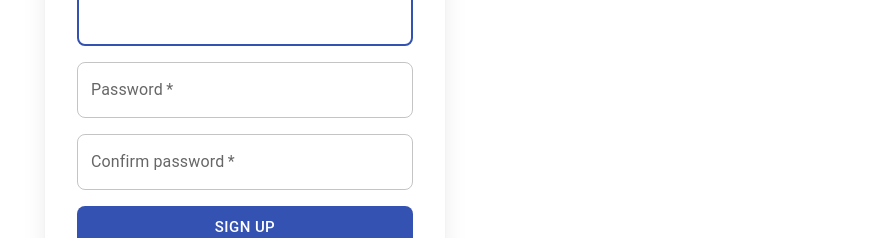
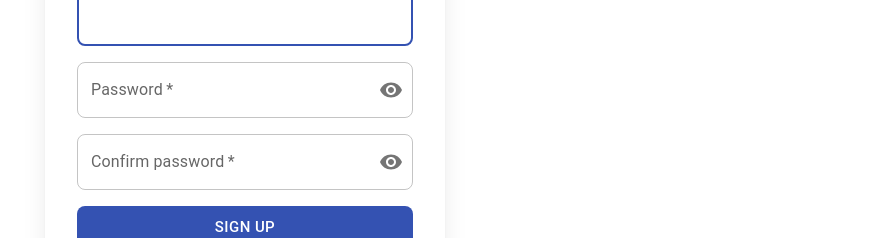
Before and after one commit to AnibalDBXD/insightt-test, a Next.js app: page /register in a window 1280 px wide. Shown: the part 305-543 px from the top of the page, without its empty margins (395-1280 px from the left). Built offline with nearby package versions, Linux system fonts and the light colour scheme.

Commit message:
feat: show hide password toggles in auth forms

```diff
--- a/src/i18n/en.json
+++ b/src/i18n/en.json
@@ -12,6 +12,8 @@
     "login": "Sign in",
     "register": "Sign up",
     "confirm": "Confirm",
+    "showPassword": "Show password",
+    "hidePassword": "Hide password",
     "haveAccount": "Already have an account?",
     "noAccount": "Don't have an account?",
     "signInLink": "Sign in",
--- a/src/i18n/es.json
+++ b/src/i18n/es.json
@@ -12,6 +12,8 @@
     "login": "Iniciar sesión",
     "register": "Registrarse",
     "confirm": "Confirmar",
+    "showPassword": "Mostrar contraseña",
+    "hidePassword": "Ocultar contraseña",
     "haveAccount": "¿Ya tienes una cuenta?",
     "noAccount": "¿No tienes una cuenta?",
     "signInLink": "Iniciar sesión",
--- a/src/pages/register.tsx
+++ b/src/pages/register.tsx
@@ -16,7 +16,11 @@ import {
   Alert,
   Link,
   CircularProgress,
+  InputAdornment,
+  IconButton,
 } from "@mui/material";
+import VisibilityIcon from "@mui/icons-material/Visibility";
+import VisibilityOffIcon from "@mui/icons-material/VisibilityOff";
 import LanguageSwitcher from "@/components/LanguageSwitcher";
 import { apiFetch, ApiError } from "@/lib/apiClient";
 import { registerSchema } from "@/lib/validation/auth.schema";
@@ -50,6 +54,8 @@ export default function RegisterPage() {
   const [email, setEmail] = useState("");
   const [error, setError] = useState<string | null>(null);
   const [details, setDetails] = useState<Record<string, string[]> | undefined>();
+  const [showPassword, setShowPassword] = useState(false);
+  const [showConfirm, setShowConfirm] = useState(false);
 
   const registerForm = useForm<RegisterForm>({
     resolver: zodResolver(registerFormSchema),
@@ -160,7 +166,7 @@ export default function RegisterPage() {
                   {...registerForm.register("email")}
                 />
                 <TextField
-                  type="password"
+                  type={showPassword ? "text" : "password"}
                   label={t("auth.password")}
                   required
                   fullWidth
@@ -170,10 +176,27 @@ export default function RegisterPage() {
                       ? t(`validation.${registerErrors.password.message}`)
                       : undefined
                   }
+                  slotProps={{
+                    input: {
+                      endAdornment: (
+                        <InputAdornment position="end">
+                          <IconButton
+                            aria-label={
+                              showPassword ? t("auth.hidePassword") : t("auth.showPassword")
+                            }
+                            onClick={() => setShowPassword((s) => !s)}
+                            edge="end"
+                          >
+                            {showPassword ? <VisibilityOffIcon /> : <VisibilityIcon />}
+                          </IconButton>
+                        </InputAdornment>
+                      ),
+                    },
+                  }}
                   {...registerForm.register("password")}
                 />
                 <TextField
-                  type="password"
+                  type={showConfirm ? "text" : "password"}
                   label={t("auth.confirmPassword")}
                   required
                   fullWidth
@@ -183,6 +206,23 @@ export default function RegisterPage() {
                       ? t(`validation.${registerErrors.confirmPassword.message}`)
                       : undefined
                   }
+                  slotProps={{
+                    input: {
+                      endAdornment: (
+                        <InputAdornment position="end">
+                          <IconButton
+                            aria-label={
+                              showConfirm ? t("auth.hidePassword") : t("auth.showPassword")
+                            }
+                            onClick={() => setShowConfirm((s) => !s)}
+                            edge="end"
+                          >
+                            {showConfirm ? <VisibilityOffIcon /> : <VisibilityIcon />}
+                          </IconButton>
+                        </InputAdornment>
+                      ),
+                    },
+                  }}
                   {...registerForm.register("confirmPassword")}
                 />
                 <Button
```
Also changed, not shown: src/pages/login.tsx (+23 -1 lines).
